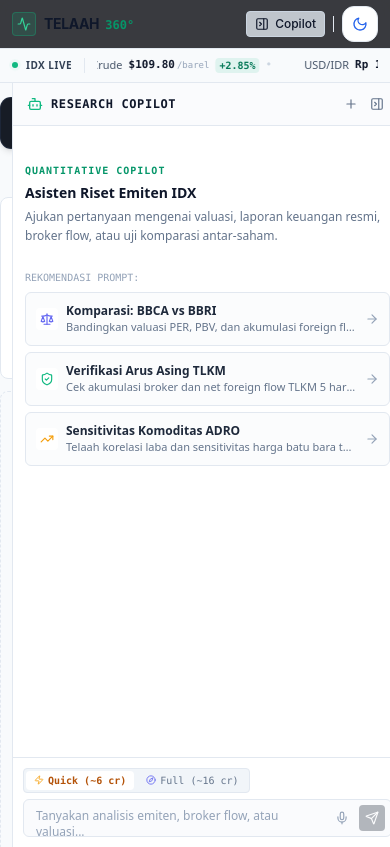
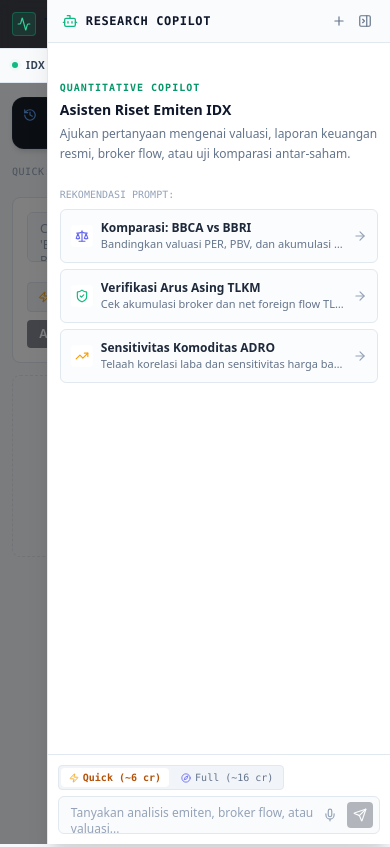
Before and after one commit to meets-indonesia/Telaah-AI, a Next.js app: page / in a window 390 px wide. Built offline with nearby package versions, Linux system fonts and the light colour scheme.

Commit message:
fix(ui): fix mobile/narrow flex layout crushing bug and prevent card text overflow

```diff
--- a/src/app/page.tsx
+++ b/src/app/page.tsx
@@ -520,14 +520,12 @@
       />
 
       {/* Unified Split-Pane Terminal Stage */}
-      <main id="main-content" className="flex-1 flex overflow-hidden">
+      <main id="main-content" className="flex-1 flex flex-col lg:flex-row min-w-0 overflow-hidden relative">
         {/* =========================================================================
             LEFT STAGE: FINANCIAL WORKSTATION & ANALYTICS
             ========================================================================= */}
         <div
-          className={`h-[calc(100dvh-5rem)] overflow-y-auto px-3 sm:px-5 py-3.5 space-y-3 transition-all duration-200 ${
-            isCopilotOpen ? "w-full lg:w-[64%] xl:w-[67%]" : "w-full"
-          }`}
+          className={`flex-1 min-w-0 h-[calc(100dvh-5rem)] overflow-y-auto px-3 sm:px-5 py-3.5 space-y-3 transition-all duration-200`}
         >
           {/* Watchlist & Search History Ribbon */}
           <HistoryWatchlistBar
@@ -773,7 +771,13 @@
             RIGHT DOCK: DOCKED AI RESEARCH COPILOT (Collapsible ⌘J)
             ========================================================================= */}
         {isCopilotOpen && (
-          <aside className="w-full lg:w-[36%] xl:w-[33%] border-l border-slate-200 dark:border-slate-800/80 bg-white dark:bg-[#0c0e15] flex flex-col h-[calc(100dvh-5rem)]">
+          <>
+            {/* Mobile Backdrop Overlay */}
+            <div
+              onClick={() => setIsCopilotOpen(false)}
+              className="lg:hidden fixed inset-0 bg-black/50 backdrop-blur-xs z-30"
+            />
+            <aside className="fixed lg:static inset-y-0 right-0 z-40 w-[88vw] sm:w-[380px] lg:w-[360px] xl:w-[390px] shrink-0 border-l border-slate-200 dark:border-slate-800/80 bg-white dark:bg-[#0c0e15] flex flex-col h-full lg:h-[calc(100dvh-5rem)] shadow-xl lg:shadow-none">
             {/* Copilot Header */}
             <div className="px-3.5 py-2.5 border-b border-slate-200 dark:border-slate-800/80 flex items-center justify-between gap-2 bg-slate-50/70 dark:bg-[#0f1118]">
               <div className="flex items-center gap-2">
@@ -856,6 +860,7 @@
               initialValue=""
             />
           </aside>
+          </>
         )}
       </main>
 
```
